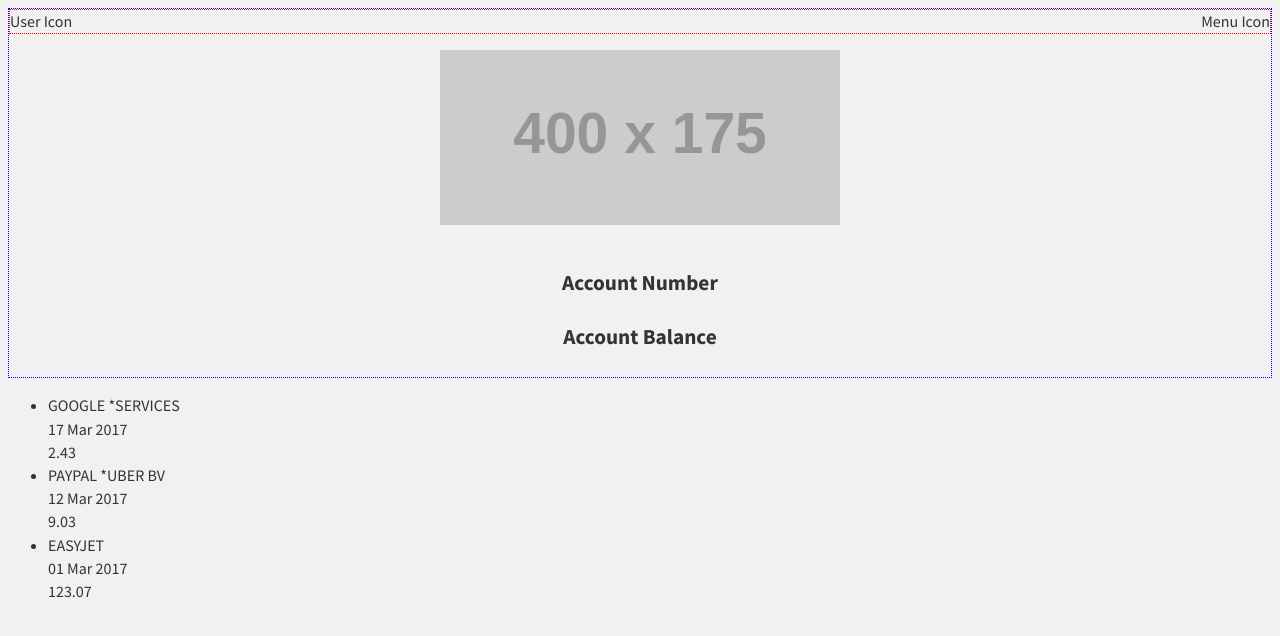
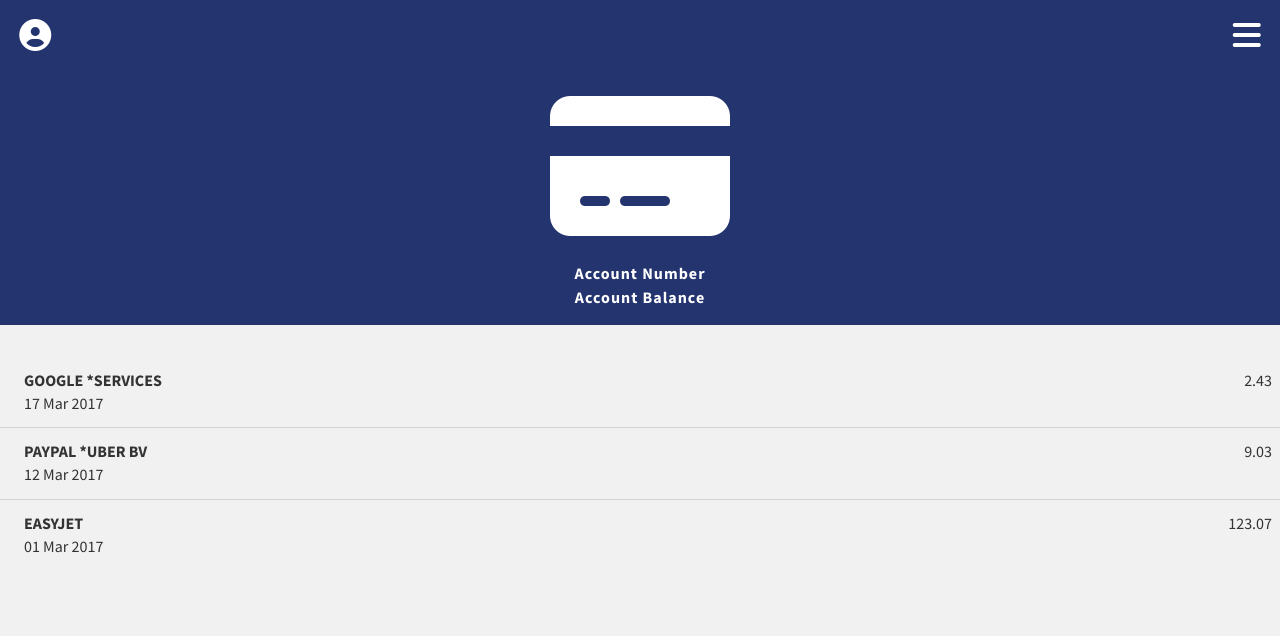
Before and after one commit to nikosrossolatos/finfreak, a plain HTML site: page index.html in a window 1280 px wide. Drawn offline with Linux system fonts and the light colour scheme; placeholder pictures from the web are drawn by us.

Commit message:
reset styles / header / list / fontawesome

```diff
--- a/index.html
+++ b/index.html
@@ -1,6 +1,7 @@
 <html>
 <head>
     <meta charset="UTF-8">
+    <meta name="viewport" content="width=device-width, initial-scale=1" />
     <title>FinFreak</title>
     <link rel="stylesheet" href="style.css">
     <link href="https://fonts.googleapis.com/css?family=Source+Sans+Pro:400,700" rel="stylesheet">
@@ -9,53 +10,59 @@
     <section class="account-header">
         <header>
             <div class="top-bar">
-                <div class="user-icon">User Icon</div>
-                <div class="menu-icon">Menu Icon</div>
+                <div class="user-icon">
+                    <i class="fa fa-user-circle" aria-hidden="true"></i>
+                </div>
+                <div class="menu-icon">
+                    <i class="fa fa-bars" aria-hidden="true"></i>
+                </div>
             </div>
             <div class="card-icon">
-                <img src="https://placehold.it/400x175?text=Card+Icon" alt="">
+                <i class="fa fa-credit-card-alt" aria-hidden="true"></i>
             </div>
             <div class="card-details">
-                <div class="account-number"><h4>Account Number</h4></div>
-                <div class="account-balance"><h4>Account Balance</h4></div>
+                <div class="account-number"><h5>Account Number</h5></div>
+                <div class="account-balance"><h5>Account Balance</h5></div>
             </div>
         </header>
     </section>
 
     <section class="transaction-list">
         <ul>
-            <li class="record status">
-                <section class="record-details">
+            <li class="transaction status">
+                <div class="transaction-details">
                     <div class="description">GOOGLE *SERVICES</div>
                     <div class="date">17 Mar 2017</div>
-                </section>
+                </div>
 
-                <section class="record-amount">
-                    <div class="amount">2.43</div>
-                </section>
+                <div class="transaction-amount">
+                    <div class="value">2.43</div>
+                </div>
             </li>
-            <li class="record status">
-                <section class="record-details">
+            <li class="transaction status">
+                <div class="transaction-details">
                     <div class="description">PAYPAL *UBER BV</div>
                     <div class="date">12 Mar 2017</div>
-                </section>
+                </div>
 
-                <section class="record-amount">
-                    <div class="amount">9.03</div>
-                </section>
+                <div class="transaction-amount">
+                    <div class="value">9.03</div>
+                </div>
             </li>
-            <li class="record status">
-                <section class="record-details">
+            <li class="transaction status">
+                <div class="transaction-details">
                     <div class="description">EASYJET</div>
                     <div class="date">01 Mar 2017</div>
-                </section>
+                </div>
 
-                <section class="record-amount">
-                    <div class="amount">123.07</div>
-                </section>
+                <div class="transaction-amount">
+                    <div class="value">123.07</div>
+                </div>
             </li>
         </ul>
     </section>
 
+    <script src="https://use.fontawesome.com/5ebc2a46ca.js"></script>
+
 </body>
 </html>
--- a/style.css
+++ b/style.css
@@ -1,3 +1,52 @@
+/* http://meyerweb.com/eric/tools/css/reset/
+   v2.0 | 20110126
+   License: none (public domain)
+*/
+
+html, body, div, span, applet, object, iframe,
+h1, h2, h3, h4, h5, h6, p, blockquote, pre,
+a, abbr, acronym, address, big, cite, code,
+del, dfn, em, img, ins, kbd, q, s, samp,
+small, strike, strong, sub, sup, tt, var,
+b, u, i, center,
+dl, dt, dd, ol, ul, li,
+fieldset, form, label, legend,
+table, caption, tbody, tfoot, thead, tr, th, td,
+article, aside, canvas, details, embed,
+figure, figcaption, footer, header, hgroup,
+menu, nav, output, ruby, section, summary,
+time, mark, audio, video {
+	margin: 0;
+	padding: 0;
+	border: 0;
+	font-size: 100%;
+	font: inherit;
+	vertical-align: baseline;
+}
+/* HTML5 display-role reset for older browsers */
+article, aside, details, figcaption, figure,
+footer, header, hgroup, menu, nav, section {
+	display: block;
+}
+body {
+	line-height: 1;
+}
+ol, ul {
+	list-style: none;
+}
+blockquote, q {
+	quotes: none;
+}
+blockquote:before, blockquote:after,
+q:before, q:after {
+	content: '';
+	content: none;
+}
+table {
+	border-collapse: collapse;
+	border-spacing: 0;
+}
+
 /* Typography Scale - 1.333 Perfect Fourth */
 html {font-size: 1em;}
 
@@ -7,6 +56,7 @@ body {
   font-weight: 400;
   line-height: 1.45;
   color: #333;
+  max-width: 100%;
 }
 
 p {margin-bottom: 1.3em;}
@@ -36,20 +86,28 @@ h4 {
     font-weight: 700;
 }
 
+h5 {
+    font-size: 1em;
+    font-weight: 700;
+    letter-spacing: 0.063em;
+}
+
 small, .font_small {font-size: 0.75em;}
 
 /* Styles Guide */
 
-euro-blue {
+eurobank-blue {
     color: #24346F;
 }
 
-euro-red {
+eurobank-red {
     color: #D52727;
 }
 
 section.account-header {
-    border: 1px dotted blue;
+    margin-bottom: 2em;
+    padding-bottom: 1em;
+    background: #24346F;
 }
 
 header .top-bar {
@@ -59,7 +117,13 @@ header .top-bar {
     -webkit-box-pack: justify;
     -ms-flex-pack: justify;
     justify-content: space-between;
-    border: 1px dotted red;
+}
+
+header .top-bar .user-icon,
+header .top-bar .menu-icon {
+    margin: 0.6em;
+    font-size: 2em;
+    color: #FFFFFF;
 }
 
 header .card-icon {
@@ -71,10 +135,39 @@ header .card-icon {
     justify-content: center;
 }
 
-header .card-icon img {
+header .card-icon .fa-credit-card-alt {
+    font-size: 10em;
+    color: #FFFFFF;
+}
+
+header .card-icon {
     margin: 1em;
 }
 
 header .card-details {
     text-align: center;
+    color: #FFFFFF;
 }
+
+.transaction-list ul li {
+    display: -webkit-box;
+    display: -ms-flexbox;
+    display: flex;
+    -webkit-box-pack: justify;
+    -ms-flex-pack: justify;
+    justify-content: space-between;
+    padding: 0.75em 0.5em;
+
+}
+
+.transaction-list ul li:not(:last-child) {
+    border-bottom: 1px solid #d3d3d3;
+}
+
+.transaction-list ul li .description {
+    font-weight: 700;
+}
+
+.transaction-list ul li .transaction-details {
+    padding-left: 1em;
+}
```
